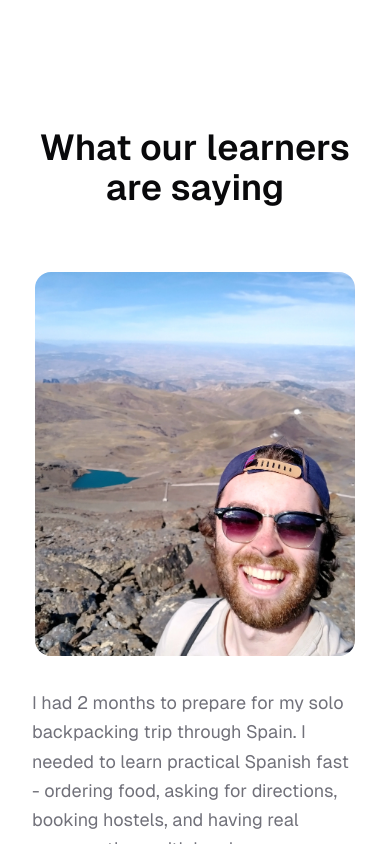
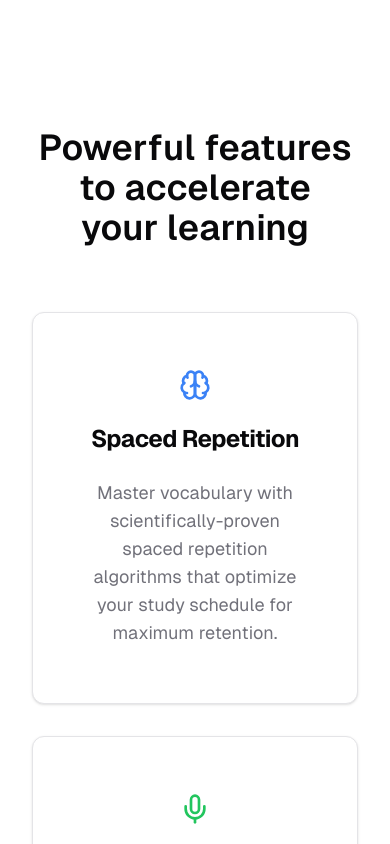
Before and after one commit to tomcorey26/saas-language-islands, a Next.js app: page / in a window 390 px wide. Shown: the part 780-1624 px from the top of the page. Built offline with nearby package versions, Linux system fonts and the light colour scheme; no server answers.

Commit message:
Add features section

```diff
--- a/src/app/(marketing)/page.tsx
+++ b/src/app/(marketing)/page.tsx
@@ -12,7 +12,13 @@ import { subscriptionTiersInOrder } from "@/data/subscriptionTiers";
 import { formatCompactNumber } from "@/lib/formatters";
 import { cn } from "@/lib/utils";
 import { SignUpButton } from "@clerk/nextjs";
-import { ArrowRightIcon, CheckIcon } from "lucide-react";
+import {
+  ArrowRightIcon,
+  CheckIcon,
+  BrainIcon,
+  MicIcon,
+  SparklesIcon,
+} from "lucide-react";
 import Link from "next/link";
 import Image from "next/image";
 
@@ -43,6 +49,71 @@ export default function Home() {
               Get started for free <ArrowRightIcon className="size-5" />
             </Button>
           </SignUpButton>
+        </div>
+      </section>
+      <section className="py-16 bg-background">
+        <div className="container px-8 md:px-16">
+          <h2 className="text-4xl text-center text-balance font-semibold mb-16">
+            Powerful features to accelerate your learning
+          </h2>
+          <div className="grid grid-cols-1 md:grid-cols-3 gap-8 max-w-6xl mx-auto">
+            <FeatureCard
+              icon={<BrainIcon className="size-8 text-blue-500" />}
+              title="Spaced Repetition"
+              description="Master vocabulary with scientifically-proven spaced repetition algorithms that optimize your study schedule for maximum retention."
+            />
+            <FeatureCard
+              icon={<MicIcon className="size-8 text-green-500" />}
+              title="Speaking Games"
+              description="Practice pronunciation and conversational skills through interactive speaking exercises and real-world scenario games."
+            />
+            <FeatureCard
+              icon={<SparklesIcon className="size-8 text-purple-500" />}
+              title="AI-Powered Learning"
+              description="Get personalized flashcards and content generated by advanced AI, tailored to your specific learning goals and interests."
+            />
+          </div>
+        </div>
+      </section>
+      <section className="py-16 bg-background">
+        <div className="container px-8 md:px-16">
+          <h2 className="text-4xl text-center text-balance font-semibold mb-16">
+            What our learners are saying
+          </h2>
+          <div className="max-w-4xl mx-auto">
+            <div className="grid grid-cols-1 lg:grid-cols-2 gap-8 items-center">
+              <div className="flex justify-center">
+                <div className="relative w-80 h-96 rounded-2xl overflow-hidden">
+                  <Image
+                    src="/images/testimonial-person.webp"
+                    alt="Tom Corey, Spanish language learner"
+                    fill
+                    className="object-cover"
+                  />
+                </div>
+              </div>
+              <div className="space-y-6">
+                <blockquote className="text-lg text-muted-foreground leading-relaxed">
+                  I had 2 months to prepare for my solo backpacking trip through
+                  Spain. I needed to learn practical Spanish fast - ordering
+                  food, asking for directions, booking hostels, and having real
+                  conversations with locals.
+                  <br />
+                  <br />
+                  These flashcards were perfect because I could focus on exactly
+                  what I&apos;d need while traveling. Way more effective than
+                  generic textbook phrases. My trip was incredible and I felt
+                  confident speaking Spanish!
+                </blockquote>
+                <div className="space-y-1">
+                  <div className="font-semibold text-foreground">Tom Corey</div>
+                  <div className="text-sm text-muted-foreground">
+                    Spanish student 🇪🇸 (B1)
+                  </div>
+                </div>
+              </div>
+            </div>
+          </div>
         </div>
       </section>
       {/* <section className="bg-primary text-primary-foreground">
@@ -84,47 +155,6 @@ export default function Home() {
           </div>
         </div>
       </section> */}
-      <section className="py-16 bg-background">
-        <div className="container px-8 md:px-16">
-          <h2 className="text-4xl text-center text-balance font-semibold mb-16">
-            What our learners are saying
-          </h2>
-          <div className="max-w-4xl mx-auto">
-            <div className="grid grid-cols-1 lg:grid-cols-2 gap-8 items-center">
-              <div className="flex justify-center">
-                <div className="relative w-80 h-96 rounded-2xl overflow-hidden">
-                  <Image
-                    src="/images/testimonial-person.webp"
-                    alt="Tom Corey, Spanish language learner"
-                    fill
-                    className="object-cover"
-                  />
-                </div>
-              </div>
-              <div className="space-y-6">
-                <blockquote className="text-lg text-muted-foreground leading-relaxed">
-                  I had 2 months to prepare for my solo backpacking trip through
-                  Spain. I needed to learn practical Spanish fast - ordering
-                  food, asking for directions, booking hostels, and having real
-                  conversations with locals.
-                  <br />
-                  <br />
-                  These flashcards were perfect because I could focus on exactly
-                  what I&apos;d need while traveling. Way more effective than
-                  generic textbook phrases. My trip was incredible and I felt
-                  confident speaking Spanish!
-                </blockquote>
-                <div className="space-y-1">
-                  <div className="font-semibold text-foreground">Tom Corey</div>
-                  <div className="text-sm text-muted-foreground">
-                    Spanish student 🇪🇸 (B1)
-                  </div>
-                </div>
-              </div>
-            </div>
-          </div>
-        </div>
-      </section>
       <section id="pricing" className="px-8 py-16 bg-accent/5">
         <h2 className="text-4xl text-center text-balance font-semibold mb-8">
           Save time and money from expensive tutors and courses
@@ -210,3 +240,25 @@ function Feature({
     </div>
   );
 }
+
+function FeatureCard({
+  icon,
+  title,
+  description,
+}: {
+  icon: React.ReactNode;
+  title: string;
+  description: string;
+}) {
+  return (
+    <Card className="p-8 text-center">
+      <CardHeader className="items-center">
+        <div className="text-accent font-semibold mb-4">{icon}</div>
+        <CardTitle className="text-2xl font-bold">{title}</CardTitle>
+      </CardHeader>
+      <CardContent>
+        <p className="text-lg text-muted-foreground">{description}</p>
+      </CardContent>
+    </Card>
+  );
+}
```
